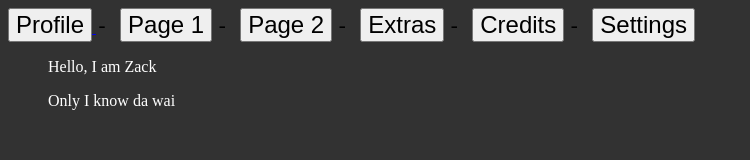
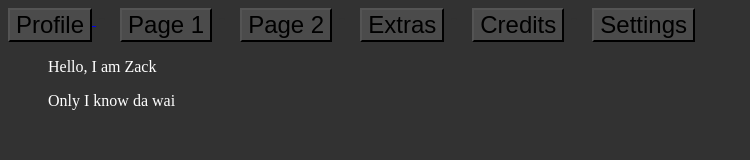
Before and after one commit to Z4ckStudios/Code-Cat, a plain HTML site: page index.html in a window 1280 px wide. Shown: the whole page, without its empty margins (0-750 px from the left). Drawn offline with Linux system fonts and the light colour scheme.

Commit message:
Dark mode bug fix

```diff
--- a/index.html
+++ b/index.html
@@ -2,32 +2,33 @@
   <head>
 
     <a href="https://z4ckstudios.github.io/ProfilePage">
-      <button onclick="doSomething()" style="font-size: x-large;" style="background-color: rgb(75, 75, 75);" style="vertical-align: top;">Profile</button>
+      <button onclick="doSomething()"
+      style="font-size: x-large; background-color: rgb(75, 75, 75); vertical-align: top;">Profile</button>
       </a>
 
   </head>
 
   <body style="background-color: rgb(50, 50, 50)">
 
-    <code style="font-size: x-large;" style="color: rgb(75, 75, 75);"> - </code>
+    <code style="font-size: x-large; color: rgb(50, 50, 50);"> - </code>
 
-    <button style="font-size: x-large;" style="background-color: rgb(75, 75, 75);" style="vertical-align: top;">Page 1</button>
+    <button style="font-size: x-large; background-color: rgb(75, 75, 75); vertical-align: top;">Page 1</button>
 
-    <code style="font-size: x-large;" style="color: rgb(75, 75, 75);"> - </code>
+    <code style="font-size: x-large; color: rgb(50, 50, 50);"> - </code>
 
-    <button style="font-size: x-large;" style="background-color: rgb(75, 75, 75);" style="vertical-align: top;">Page 2</button>
+    <button style="font-size: x-large; background-color: rgb(75, 75, 75); vertical-align: top;">Page 2</button>
 
-    <code style="font-size: x-large;" style="color: rgb(75, 75, 75);"> - </code>
+    <code style="font-size: x-large; color: rgb(50, 50, 50);"> - </code>
 
-    <button style="font-size: x-large;" style="background-color: rgb(75, 75, 75);" style="vertical-align: top;">Extras</button>
+    <button style="font-size: x-large; background-color: rgb(75, 75, 75); vertical-align: top;">Extras</button>
 
-    <code style="font-size: x-large;" style="color: rgb(75, 75, 75);"> - </code>
+    <code style="font-size: x-large; color: rgb(50, 50, 50);"> - </code>
 
-    <button style="font-size: x-large;" style="background-color: rgb(75, 75, 75);" style="vertical-align: top;">Credits</button>
+    <button style="font-size: x-large; background-color: rgb(75, 75, 75); vertical-align: top;">Credits</button>
 
-    <code style="font-size: x-large;" style="color: rgb(75, 75, 75);"> - </code>
+    <code style="font-size: x-large; color: rgb(50, 50, 50);"> - </code>
 
-    <button style="font-size: x-large;" style="background-color: rgb(75, 75, 75);" style="vertical-align: top;">Settings</button>
+    <button style="font-size: x-large; background-color: rgb(75, 75, 75); vertical-align: top;">Settings</button>
 
     <blockquote style="color: rgb(255, 255, 255)">Hello, I am Zack</blockquote>
     <blockquote style="color: rgb(255, 255, 255)">Only I know da wai</blockquote>
```
